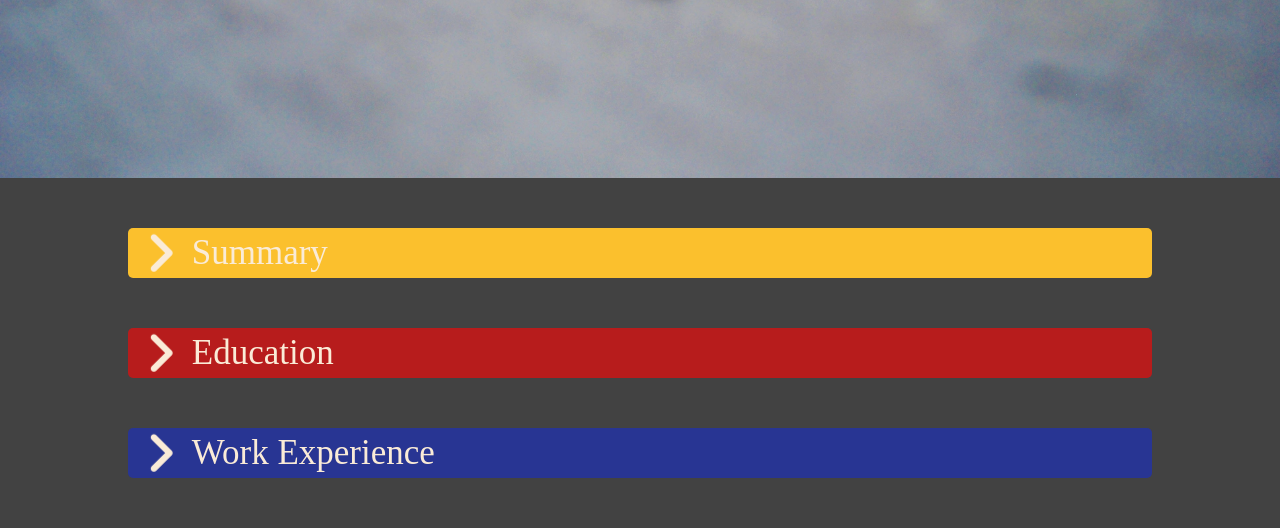
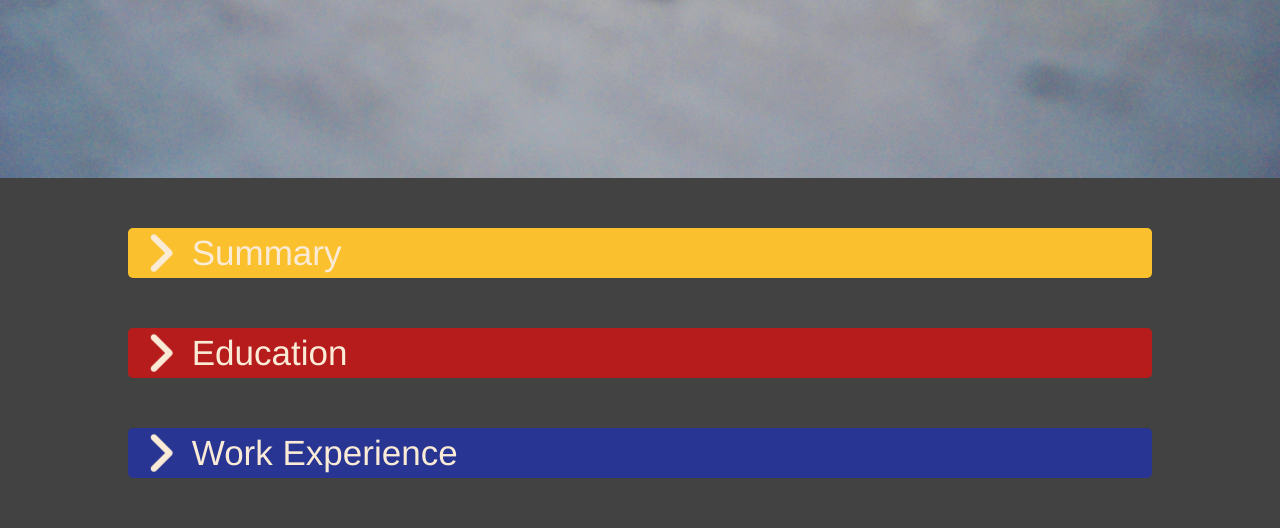
Before and after one commit to joybob22/myWebPage, a PHP site: page /resume.html in a window 1280 px wide. Shown: the part 632-1160 px from the top of the page. Run offline with PHP 8.4, Linux system fonts and the light colour scheme; some libraries are stand-ins or nearby versions.

Commit message:
got some better fonts again on resume

```diff
--- a/resume.css
+++ b/resume.css
@@ -69,6 +69,7 @@ h4 {
     float: left;
     margin-top: 5px;
     margin-left: 10px;
+    font-family: Helvetica, sans-serif;
 }
 
 .resumeContent {
```
